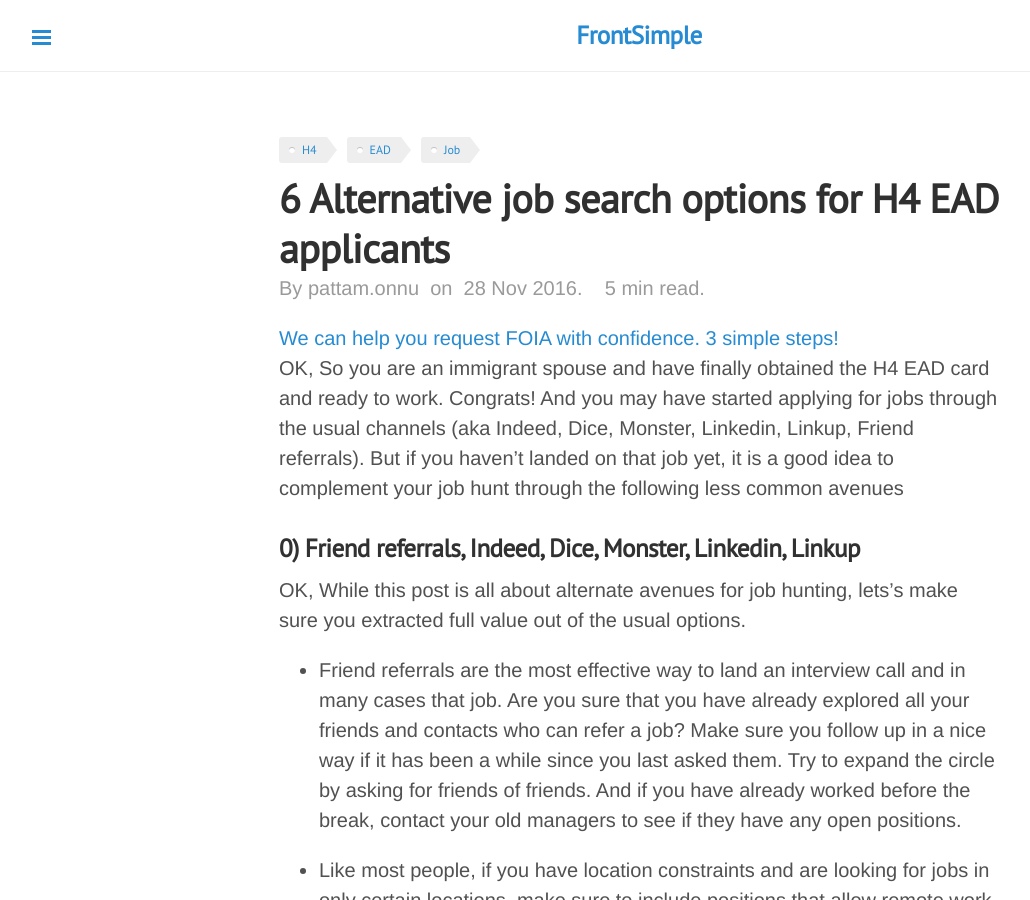
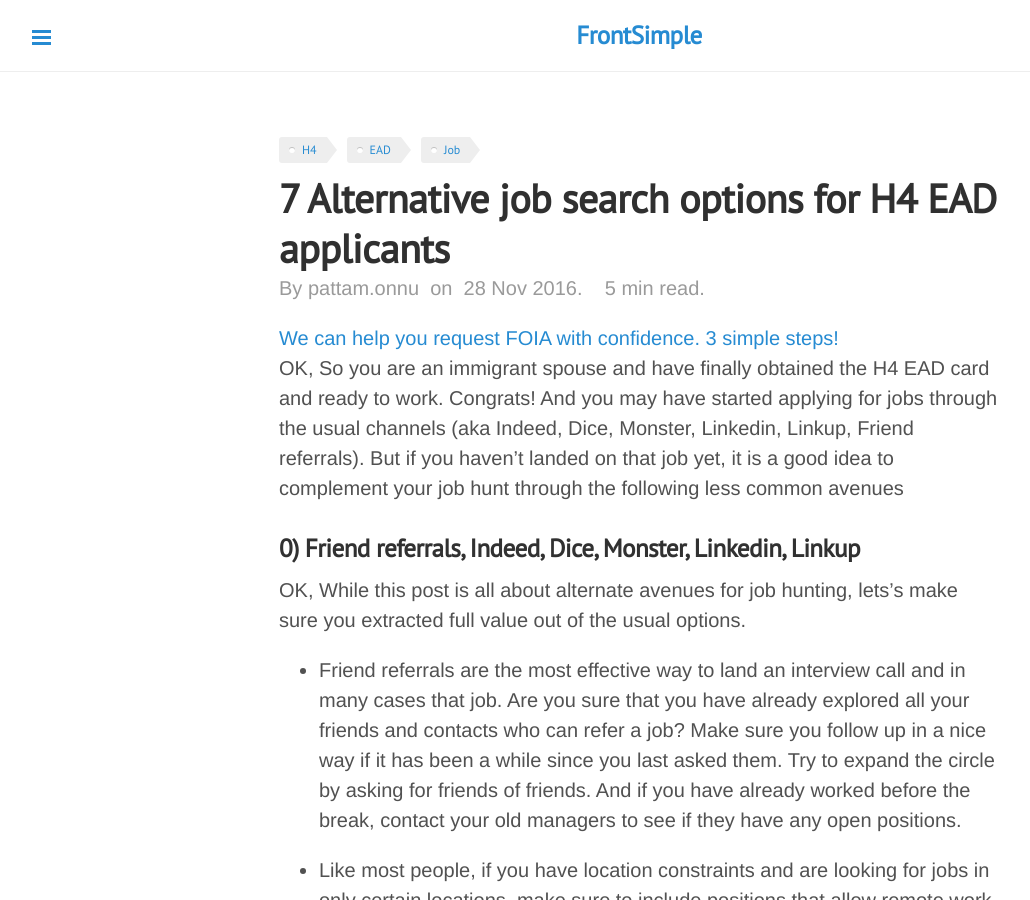
Before and after one commit to gitforwork2/gitforwork.github.io, a Jekyll site: the page built from _posts/2016-11-28-7-alternative-avenues-to-search-job-for-h4-ead-job.md, in a window 1280 px wide and 900 px high. Shown: the whole window, without its empty margins (1-1031 px from the left). Built offline with Jekyll 4.4.1, drawn with Linux system fonts in a browser that asks for light colours; comment, search, counter and statistics services are not loaded; some of the changed text lies outside the part shown.

Commit message:
Update 2016-11-28-7-alternative-avenues-to-search-job-for-h4-ead-job.md

```diff
--- a/_posts/2016-11-28-7-alternative-avenues-to-search-job-for-h4-ead-job.md
+++ b/_posts/2016-11-28-7-alternative-avenues-to-search-job-for-h4-ead-job.md
@@ -1,6 +1,6 @@
 ---
 layout: post
-title: 6 Alternative job search options for H4 EAD applicants
+title: 7 Alternative job search options for H4 EAD applicants
 date: 2016-11-28
 tags: H4 EAD Job
 comments: true
```
Also changed, not shown: other parts of _posts/2016-11-28-7-alternative-avenues-to-search-job-for-h4-ead-job.md (+1 -1 lines).
